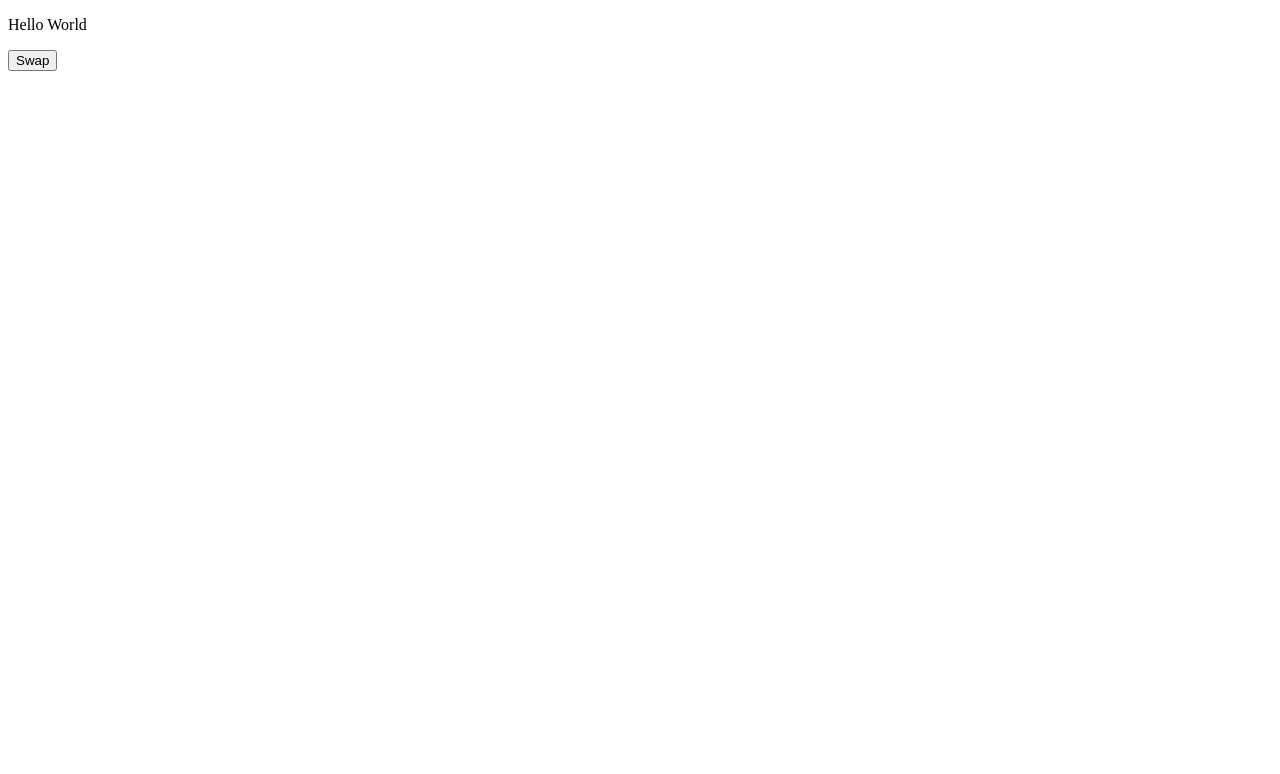
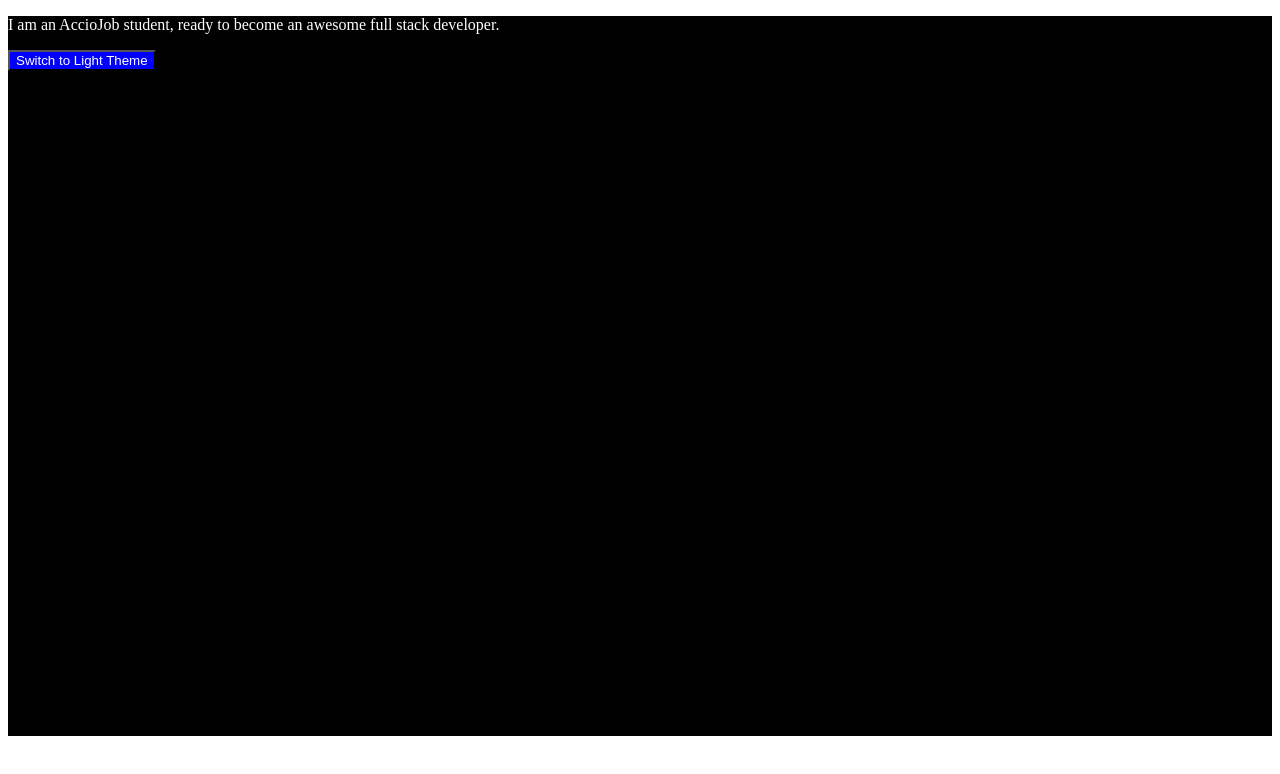
Before and after one commit to acciojob/dark-theme-Ashish-Sehray, a website: page main.html in a window 1280 px wide. Both pictures are taken after a click on the button "Swap". Drawn offline with Linux system fonts and the light colour scheme.

Commit message:
created a submission

```diff
--- a/main.html
+++ b/main.html
@@ -7,12 +7,14 @@
     <link rel="stylesheet" href="styles.css">
   </head>
   <body>
-    <main>
+    <main >
       <!-- html markup here -->
+		<div id="app" class="day">
       <p id="ptag">
-        Hello World
+       I am an AccioJob student, ready to become an awesome full stack developer.
       </p>
-      <button>Swap</button>
+      <button id="swap" class="button_day">Swap</button>
+			</div>
     </main>
     <script src="./script.js"></script>
   </body>
--- a/script.js
+++ b/script.js
@@ -1 +1,26 @@
 //your code here
+
+function swapTheme() {
+    const appDiv = document.getElementById('app');
+    const swapButton = document.getElementById('swap');
+
+    // Check if the current theme is day
+    if (appDiv.classList.contains('day')) {
+        // Change to night theme
+        appDiv.classList.remove('day');
+        appDiv.classList.add('night');
+        swapButton.classList.remove('button_day');
+        swapButton.classList.add('button_night');
+        swapButton.textContent = "Switch to Light Theme"; // Change button text if needed
+    } else {
+        // Change to day theme
+        appDiv.classList.remove('night');
+        appDiv.classList.add('day');
+        swapButton.classList.remove('button_night');
+        swapButton.classList.add('button_day');
+        swapButton.textContent = "Switch to Dark Theme"; // Change button text if needed
+    }
+}
+
+// Add event listener to the button
+document.getElementById('swap').addEventListener('click', swapTheme);
```
